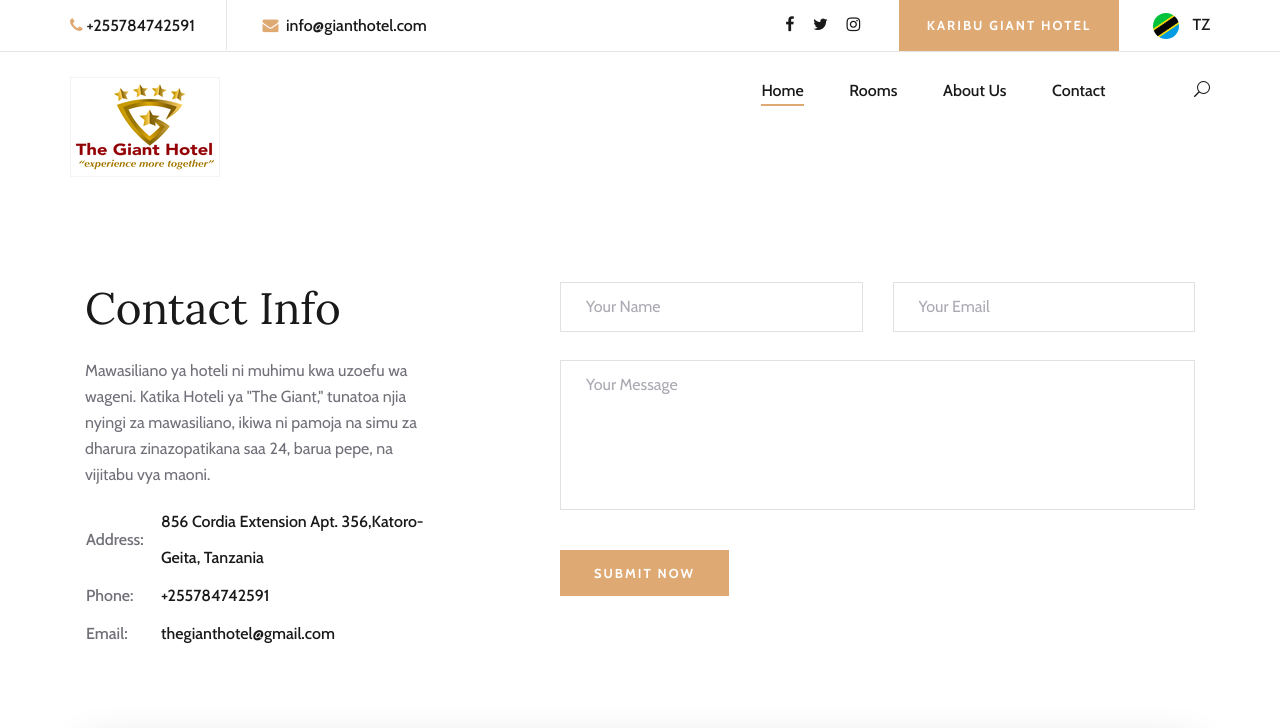
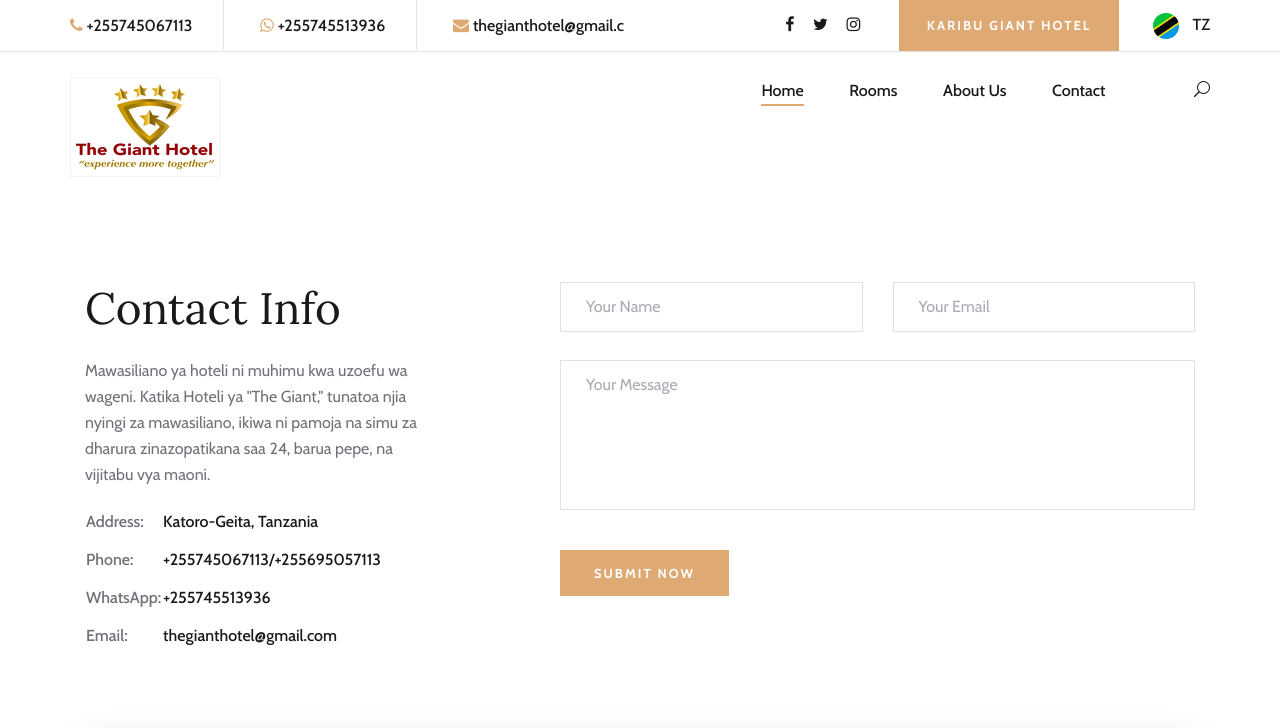
Before and after one commit to fareedcodez/giantHotel, a Django app: page /contact-us/ in a window 1280 px wide. Shown: the top 728 px of the page. Run offline with Django 4.2, Linux system fonts and the light colour scheme; some libraries are stand-ins or nearby versions.

Commit message:
minor changes

```diff
--- a/templates/pages/aboutUs.html
+++ b/templates/pages/aboutUs.html
@@ -70,7 +70,7 @@
                 <div class="col-lg-6">
                     <div class="gallery-item set-bg" data-setbg="{% static 'img/gallery/gallery-1.jpg' %}">
                         <div class="gi-text">
-                            <h3>Event and Meetups</h3>
+                            <h3>Bar & Drink</h3>
                         </div>
                     </div>
                     <div class="row">
--- a/templates/pages/contactUs.html
+++ b/templates/pages/contactUs.html
@@ -17,11 +17,15 @@
                             <tbody>
                                 <tr>
                                     <td class="c-o">Address:</td>
-                                    <td>856 Cordia Extension Apt. 356,Katoro-Geita, Tanzania</td>
+                                    <td>Katoro-Geita, Tanzania</td>
                                 </tr>
                                 <tr>
                                     <td class="c-o">Phone:</td>
-                                    <td>+255784742591</td>
+                                    <td>+255745067113/+255695057113</td>
+                                </tr>
+                                <tr>
+                                    <td class="c-o">WhatsApp:</td>
+                                    <td>+255745513936</td>
                                 </tr>
                                 <tr>
                                     <td class="c-o">Email:</td>
--- a/templates/pages/main.html
+++ b/templates/pages/main.html
@@ -69,8 +69,9 @@
             <a href="https://www.instagram.com/the_giant_hotel_/"><i class="fa fa-instagram"></i></a>
         </div>
         <ul class="top-widget">
-            <li><i class="fa fa-phone"></i>255784742591</li>
-            <li><i class="fa fa-envelope"></i> info@gianthotel.com</li>
+           <li><i class="fa fa-phone"></i>+255745067113</li>
+            <li><i class="fa fa-whatsapp"></i>+255745513936</li>
+            <li><i class="fa fa-envelope"></i>thegianthotel@gmail.com</li>
         </ul>
     </div>
     <!-- Offcanvas Menu Section End -->
@@ -82,8 +83,9 @@
                 <div class="row">
                     <div class="col-lg-6">
                         <ul class="tn-left">
-                            <li><i class="fa fa-phone"></i>+255784742591</li>
-                            <li><i class="fa fa-envelope"></i> info@gianthotel.com</li>
+                            <li><i class="fa fa-phone"></i>+255745067113</li>
+                            <li><i class="fa fa-whatsapp"></i>+255745513936</li>
+                            <li><i class="fa fa-envelope"></i>thegianthotel@gmail.c</li>
                         </ul>
                     </div>
                     <div class="col-lg-6">
@@ -167,9 +169,11 @@
                         <div class="ft-contact">
                             <h6>Contact Us</h6>
                             <ul>
-                                <li>255784742591</li>
-                                <li>info@gianthotel.com</li>
-                                <li>856 Cordia Extension Apt. 356,Katoro-Geita, Tanzania
+                            <li><i class="fa fa-phone"></i> +255745067113/ +255695057113</li>
+                            <li><i class="fa fa-whatsapp"></i> +255745513936</li>
+                            <li><i class="fa fa-envelope"></i> thegianthotel@gmail.com</li>
+                            <li><i class="fa fa-map-marker"></i> Katoro-Geita, Tanzania</li>
+
                             </ul>
                         </div>
                     </div>
```
